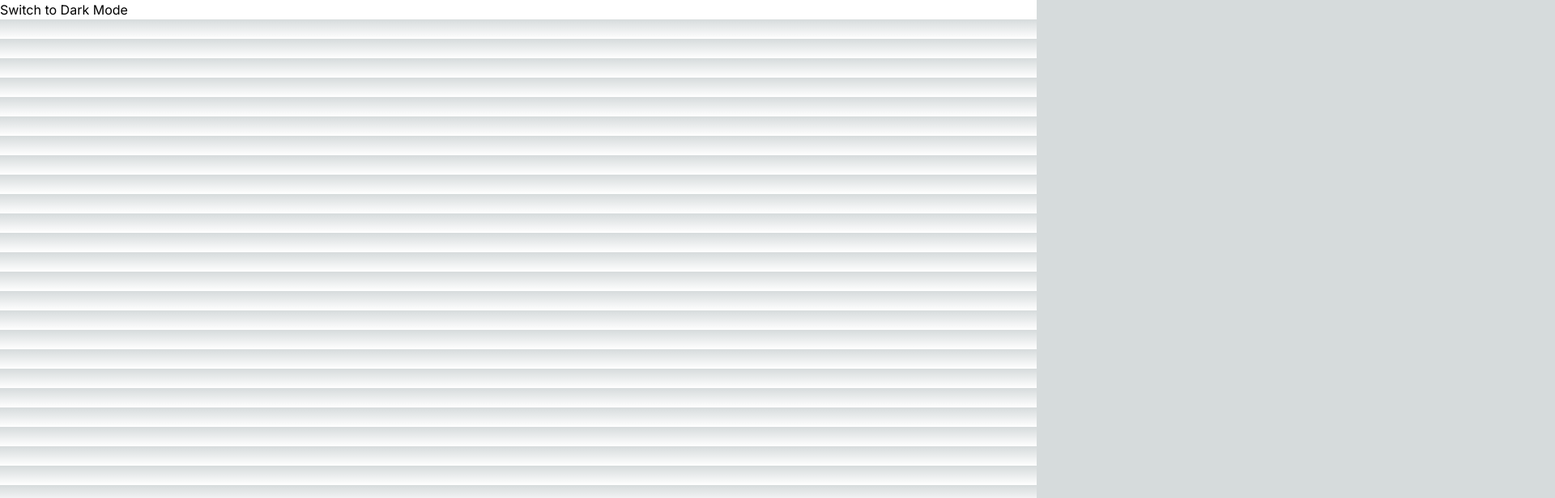
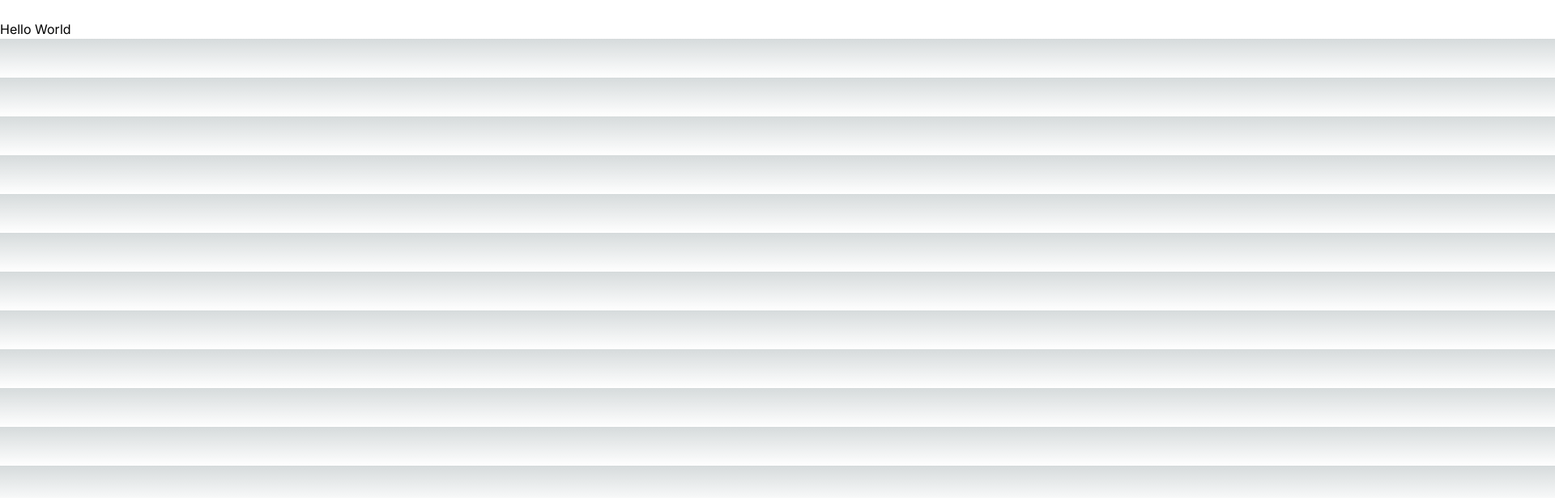
Before and after one commit to Nynjin/Portfolio, a Next.js app: page / in a window 1280 px wide. Shown: the top 616 px of the page at 81% size, 1920 px wide, since content can reach past the window. Built offline with nearby package versions, Linux system fonts and the light colour scheme.

Commit message:
feat: dark mode prototype
added prototype for a dynamic light/dark mode that inverts the color of the components it overlaps
with

```diff
--- a/package.json
+++ b/package.json
@@ -18,6 +18,7 @@
     "commitlint": "commitlint --edit"
   },
   "dependencies": {
+    "framer-motion": "^11.2.5",
     "next": "14.2.3",
     "react": "^18",
     "react-dom": "^18"
--- a/src/app/page.tsx
+++ b/src/app/page.tsx
@@ -1,14 +1,25 @@
 'use client'
 
 import useDarkMode from '@/hooks/useDarkMode'
+import { motion } from 'framer-motion'
 import React from 'react'
 
 export default function Home() {
   const [theme, toggleTheme] = useDarkMode()
+  console.log(theme)
 
   return (
-    <div className="bg-white text-black dark:bg-black dark:text-white">
-      <button onClick={toggleTheme}>Switch to {theme === 'light' ? 'Dark' : 'Light'} Mode</button>
-    </div>
+    <motion.div initial={{ opacity: 0 }} animate={{ opacity: 1 }} exit={{ opacity: 0 }}>
+      <motion.div
+        className="bg-white text-black dark:bg-black dark:text-white"
+        onClick={toggleTheme}
+        initial={{ scale: 1 }}
+        whileHover={{ scale: 3 }}
+      >
+        Toggle Theme
+      </motion.div>
+
+      <p className="mix-blend-difference text-white">Hello World</p>
+    </motion.div>
   )
 }
```
Also changed, not shown: 1 other file (tests, documents, lock files or other folders).
